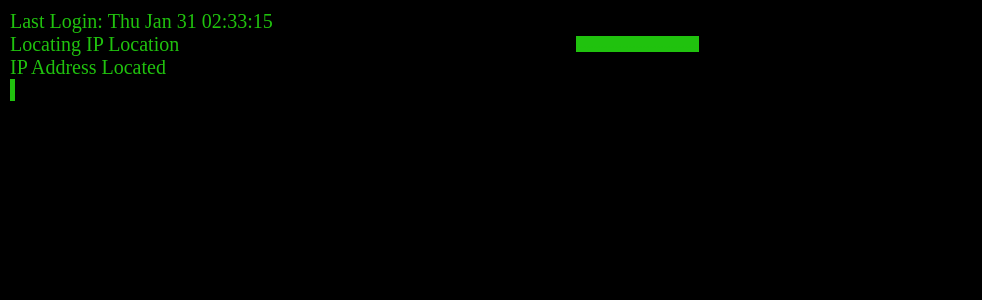
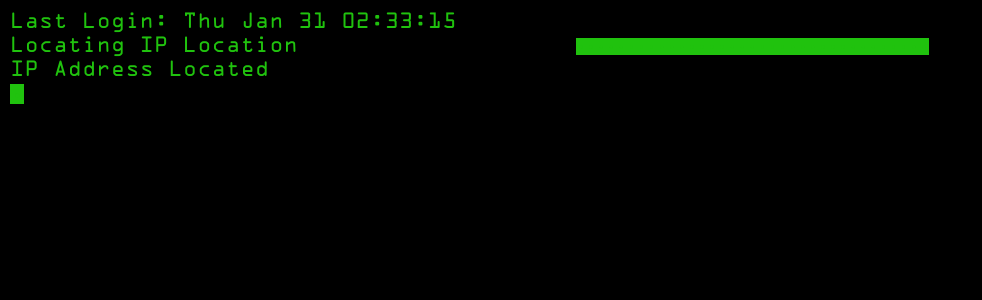
Before and after one commit to ChingChang9/Personal-Website, a Vue app: page /projects/hacker-terminal in a window 1280 px wide. Shown: the top 300 px of the page, without its empty margins (0-982 px from the left). Built offline with nearby package versions, Linux system fonts and the light colour scheme; no server answers.

Commit message:
downloaded hacker font

```diff
--- a/package.json
+++ b/package.json
@@ -34,9 +34,6 @@
       "eslint:recommended"
     ],
     "rules": {
-      "max-len": "off",
-      "no-console": "off",
-      "no-undef": "off",
       "vue/require-v-for-key": "off",
       "vue/attributes-order": "error",
       "vue/order-in-components": "error",
--- a/src/views/projects/HackerTerminal.vue
+++ b/src/views/projects/HackerTerminal.vue
@@ -153,6 +153,10 @@ export default {
 </script>
 
 <style lang="scss" scoped>
+@font-face {
+  font-family: OCR A Std;
+  src: url("../../assets/projects/hackerTerminal/OCRAStd.ttf");
+}
 #hack {
   height: calc(100vh - 20px);
   user-select: none;
```
Also changed, not shown: src/assets/projects/hackerTerminal/OCRAStd.ttf (added).
